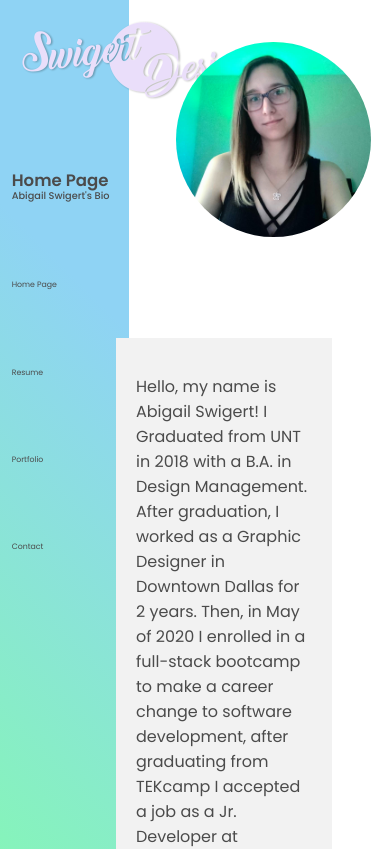
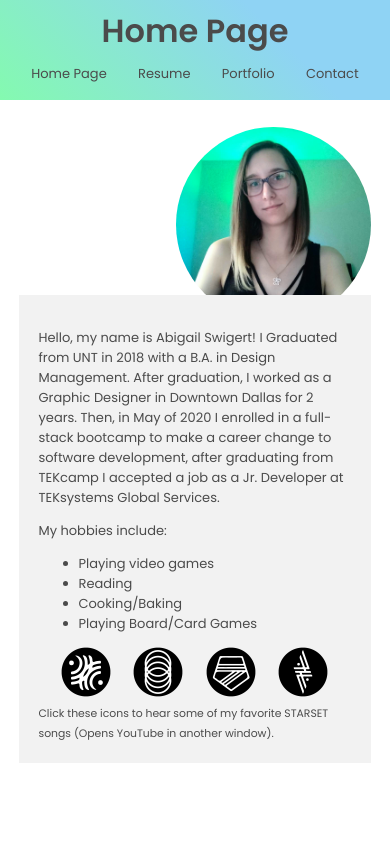
Before and after one commit to AbigailSwigert/swigert-designs-update-react, a React (Create React App) app: page /#/ in a window 390 px wide. Shown: the top 849 px of the page. Built offline with nearby package versions, Linux system fonts and the light colour scheme.

Commit message:
added PortfolioItem component to use for all portfolio item pages, added mobile responsiveness for all pages

```diff
--- a/src/App.css
+++ b/src/App.css
@@ -21,13 +21,14 @@ html, body {
 
 #navPane {
     width: 30vw;
-    max-width: calc(667px - 1.5vw);
+    max-width: 597px;
     height: 100vh;
     position: fixed;
     margin: 0;
     background-image: linear-gradient(45deg, #84fab0 0%, #8fd3f4 70%);
     padding-left: 3vw;
     padding-top: 15vh;
+    z-index: 3;
 }
 
 #full-navbar {
@@ -37,7 +38,7 @@ html, body {
 
 #titleText {
     font-weight: 600;
-    font-size: 4.25vw;
+    font-size: 3.5vw;
     line-height: 50%;
     margin-top: 50px;
 }
@@ -57,13 +58,6 @@ html, body {
 #navList {
     padding: 0;
     list-style-type: none;
-}
-
-nav {
-    display: flex;
-    flex-direction: column;
-    justify-content: space-around;
-    height: 50vh;
 }
 
 nav ul {
@@ -116,7 +110,7 @@ nav a:hover {
     }
 
     #navPane {
-        padding-left: 1.5vw;
+        padding-left: 70px;
     }
 
     .content-area {
@@ -125,7 +119,7 @@ nav a:hover {
     }
 
     #titleText {
-        font-size: 100px;
+        font-size: 80px;
     }
 
     #subtitleText {
@@ -133,10 +127,64 @@ nav a:hover {
     }
 
     nav a {
-        font-size: 50px;
+        font-size: 40px;
     }
 
     nav a:hover {
-        font-size: 60px;
+        font-size: 50px;
     }
 }
+
+@media (orientation: portrait) {
+    #navPane {
+        width: 100vw;
+        max-width: none;
+        height: 70px;
+        padding: 15px 0;
+    }
+
+    .animate {
+        animation: none;
+    }
+
+    #logo {
+        width: 0;
+        height: 0;
+        padding: 0;
+        margin: 0;
+        display: none;
+    }
+
+    #titleText {
+        font-size: xx-large;
+        margin-top: 8px;
+        width: 100vw;
+        text-align: center;
+    }
+
+    #subtitleText {
+        display: none;
+    }
+
+    nav ul {
+        line-height: unset;
+        width: 100vw;
+        display: flex;
+        flex-direction: row;
+        justify-content: space-evenly;
+        margin: auto;
+    }
+
+    nav a {
+        font-size: small;
+    }
+
+    nav a:hover {
+        font-size: medium;
+    }
+
+    .content-area {
+        width: 100vw;
+        float: unset;
+    }
+}
--- a/src/Components/Contact.js
+++ b/src/Components/Contact.js
@@ -12,27 +12,27 @@ function Contact() {
         <div className="content-area" style={{display: "flex", flexDirection: "column", height: "100%"}}>
 
              <div id="formContainer">
-                <form>
+                <form action="https://formspree.io/f/mjvpwenr" method="POST">
                     <h2>Please fill out this form to get in touch:</h2>
 
                     <div id="names-section">
-                        <div className="label-and-input">
+                        <fieldset className="label-and-input">
                             <label htmlFor="firstName">First Name:</label>
 
-                            <input type="text" name="firstName" id="firstName" className="name-inputs blue-border" placeholder={firstNamePlaceholder} onFocus={() => setFirstNamePlaceholder('')} onBlur={() => setFirstNamePlaceholder('Ex. Jane')} />
-                        </div>
+                            <input type="text" name="firstName" id="firstName" className="name-inputs blue-border" placeholder={firstNamePlaceholder} onFocus={() => setFirstNamePlaceholder('')} onBlur={() => setFirstNamePlaceholder('Ex. Jane')} required />
+                        </fieldset>
 
-                        <div className="label-and-input">
+                        <fieldset className="label-and-input">
                             <label htmlFor="lastName">Last Name:</label>
 
-                            <input type="text" name="lastName" id="lastName" className="name-inputs blue-border" placeholder={lastNamePlaceholder} onFocus={() => setLastNamePlaceholder('')} onBlur={() => setLastNamePlaceholder('Ex. Doe')} />
-                        </div>
+                            <input type="text" name="lastName" id="lastName" className="name-inputs blue-border" placeholder={lastNamePlaceholder} onFocus={() => setLastNamePlaceholder('')} onBlur={() => setLastNamePlaceholder('Ex. Doe')} required />
+                        </fieldset>
                     </div>
 
                     <div className="label-and-input">
                         <label htmlFor="messageBox">Message:</label>
 
-                        <textarea name="messageBox" id="messageBox" className="blue-border" placeholder={textAreaPlaceholder} onFocus={() => setTextAreaPlaceholder('')} onBlur={() => setTextAreaPlaceholder('Please type your message here...')}></textarea>
+                        <textarea name="messageBox" id="messageBox" className="blue-border" placeholder={textAreaPlaceholder} onFocus={() => setTextAreaPlaceholder('')} onBlur={() => setTextAreaPlaceholder('Please type your message here...')} required ></textarea>
                     </div>
 
                     <input type="submit" name="submit" id="submit" value="Submit" />
--- a/src/Components/Portfolio.js
+++ b/src/Components/Portfolio.js
@@ -3,7 +3,7 @@ import '../App.css';
 import {Link} from 'react-router-dom';
 import '../Portfolio.css';
 import {updateTitle} from '../App';
-// TODO: figure out what to do with the back button
+
 function Portfolio(props) {
     return (
         <div className="content-area">
--- a/src/Contact.css
+++ b/src/Contact.css
@@ -16,14 +16,17 @@ form {
 }
 
 .name-inputs{
-    width: 100%;
+    width: 99%;
     height: 40px;
+    margin: 0;
+    padding: 0;
 }
 
 .label-and-input{
-    display: flex;
-    flex-direction: column;
-    align-items: center;
+    border: 0;
+    padding: 0;
+    margin: 0;
+    text-align: left;
 }
 
 #names-section .label-and-input {
@@ -42,15 +45,11 @@ label {
     width: 100%;
 }
 
-input {
-    margin: 5px;
-}
-
 textarea {
-    margin: 8px 0 20px 0;
     width: 100%;
     height: 200px;
     resize: none;
+    margin-bottom: 20px;
 }
 
 ::placeholder {
@@ -93,3 +92,14 @@ textarea {
     width: 40px;
     height: 40px;
 }
+
+@media (orientation: portrait) {
+
+    #names-section .label-and-input {
+        width: 45%;
+    }
+
+    form {
+        width: 90%;
+    }
+}
--- a/src/Homepage.css
+++ b/src/Homepage.css
@@ -56,3 +56,16 @@
         max-width: none;
     }
 }
+
+@media (orientation: portrait) {
+    #circular-img {
+        top: 15%;
+    }
+
+    #bio {
+        width: 80%;
+        right: 5%;
+        top: 35%;
+        font-size: small;
+    }
+}
--- a/src/Portfolio.css
+++ b/src/Portfolio.css
@@ -65,3 +65,41 @@
     display: flex;
     align-items: flex-start;
 }
+
+@media (orientation: portrait) {
+    #portfolio {
+        padding-top: 100px;
+    }
+
+    .portfolio-img {
+        width: 40vw;
+        height: 40vw;
+        border: 3px solid lightgrey;
+    }
+
+    .portfolio-img:hover {
+        width: 45vw;
+        height: 45vw;
+        border: 3px solid #ace0f9;
+    }
+
+    #flex-content {
+        flex-direction: column;
+    }
+
+    .portfolio-item {
+        margin: 120px auto 0 auto;
+        width: 80%;
+    }
+
+    .portfolio-item-info {
+        padding-left: 20px;
+        width: 90vw;
+        margin-top: 20px;
+    }
+
+    .portfolio-item-set {
+        width: 80%;
+        margin: 120px auto 0 auto;
+    }
+}
```
Also changed, not shown: src/Components/PortfolioItem.js (added, +30 -0 lines).
